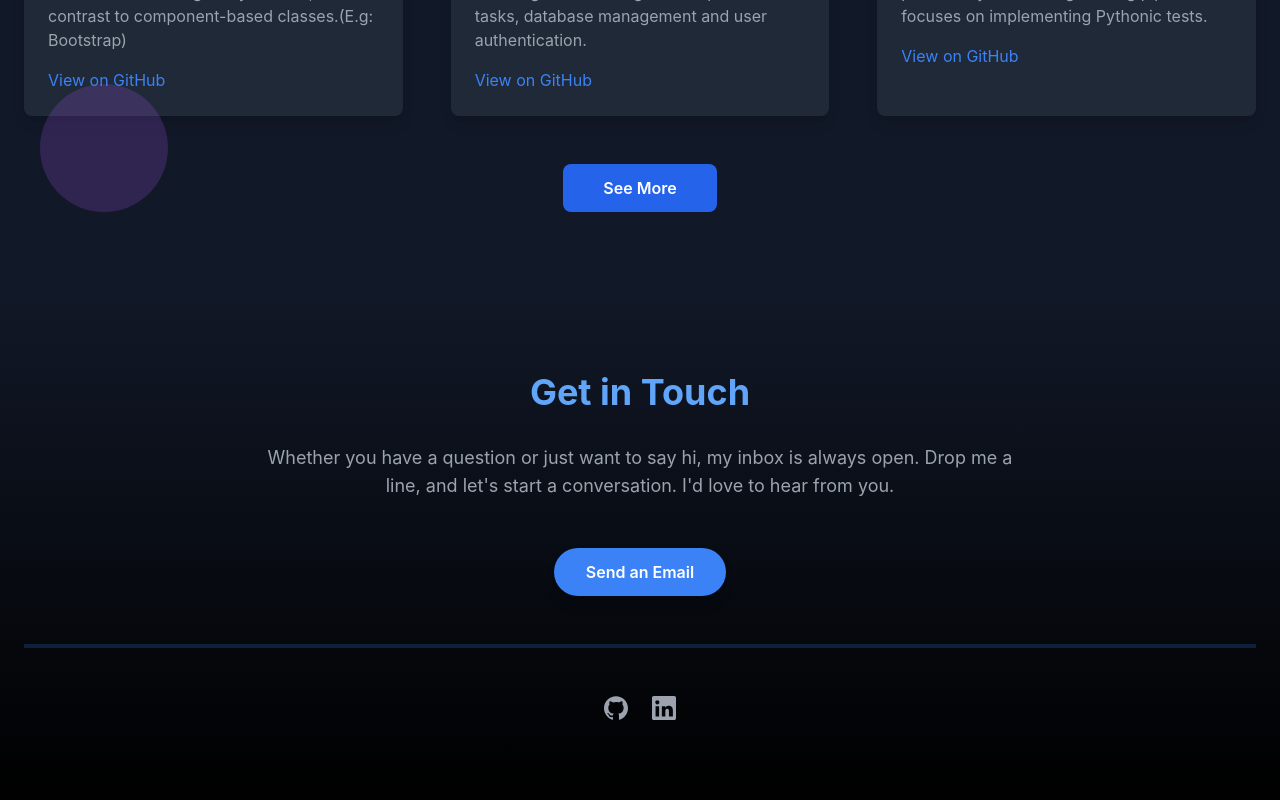
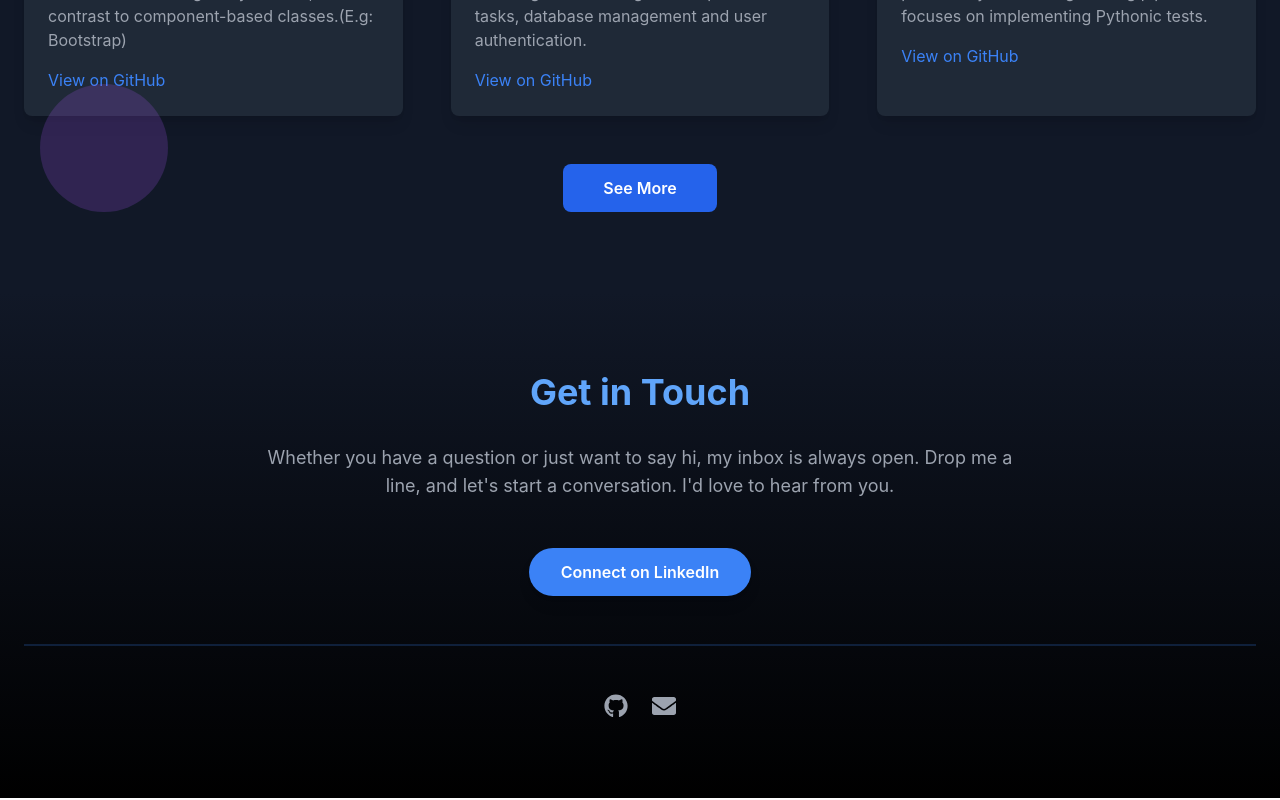
Before and after one commit to Haabiy/DEng-Portfolio, a React (Create React App) app: page / in a window 1280 px wide. Shown: the part 5260-6060 px from the top of the page. Built offline with nearby package versions, Linux system fonts and the light colour scheme.

Commit message:
added updates

```diff
--- a/src/components/Contact.jsx
+++ b/src/components/Contact.jsx
@@ -1,4 +1,5 @@
 import React from 'react';
+import { FaGithub, FaEnvelope } from 'react-icons/fa';
 
 const Contact = () => {
   return (
@@ -16,17 +17,19 @@ const Contact = () => {
 
         {/* Call to Action */}
         <div className="flex flex-col md:flex-row justify-center items-center space-y-6 md:space-y-0 md:space-x-12">
-          {/* Email Button */}
+          {/* LinkedIn Button */}
           <a
-            href="mailto:abiy.dema@gmail.com"
+            href="https://www.linkedin.com/in/abiy-dema/"
+            target="_blank"
+            rel="noopener noreferrer"
             className="bg-blue-500 hover:bg-blue-600 text-white font-semibold py-3 px-8 rounded-full transition duration-300 transform hover:scale-105 shadow-lg"
           >
-            Send an Email
+            Connect on LinkedIn
           </a>
         </div>
 
         {/* Decorative Divider */}
-        <div className="my-12 w-full h-1 bg-blue-500 opacity-20"></div>
+        <div className="my-12 w-full h-0.5 bg-blue-500 opacity-20"></div>
 
         {/* Social Links */}
         <div className="flex justify-center space-x-6 text-gray-400">
@@ -36,29 +39,13 @@ const Contact = () => {
             rel="noopener noreferrer"
             className="hover:text-white transition duration-300"
           >
-            <svg
-              xmlns="http://www.w3.org/2000/svg"
-              fill="currentColor"
-              className="w-6 h-6"
-              viewBox="0 0 24 24"
-            >
-              <path d="M12 .296C5.372.296 0 5.667 0 12.296c0 5.298 3.438 9.8 8.207 11.387.6.111.793-.261.793-.578 0-.287-.01-1.05-.016-2.06-3.338.725-4.042-1.613-4.042-1.613-.545-1.384-1.333-1.754-1.333-1.754-1.09-.746.083-.731.083-.731 1.204.084 1.838 1.237 1.838 1.237 1.07 1.834 2.809 1.304 3.492.996.108-.775.418-1.304.76-1.604-2.664-.302-5.466-1.332-5.466-5.931 0-1.31.469-2.381 1.236-3.221-.124-.303-.536-1.522.117-3.176 0 0 1.009-.322 3.3 1.23a11.518 11.518 0 0 1 3.003-.403c1.018.004 2.043.137 3.003.403 2.292-1.552 3.299-1.23 3.299-1.23.654 1.654.242 2.873.118 3.176.77.84 1.235 1.911 1.235 3.221 0 4.609-2.804 5.624-5.474 5.92.43.37.823 1.102.823 2.222 0 1.606-.015 2.9-.015 3.293 0 .32.192.694.801.577C20.565 22.093 24 17.59 24 12.296c0-6.629-5.373-12-12-12" />
-            </svg>
+            <FaGithub className="w-6 h-6" />
           </a>
           <a
-            href="https://www.linkedin.com/in/abiy-dema/"
-            target="_blank"
-            rel="noopener noreferrer"
+            href="mailto:abiy.dema@gmail.com"
             className="hover:text-white transition duration-300"
           >
-            <svg
-              xmlns="http://www.w3.org/2000/svg"
-              fill="currentColor"
-              className="w-6 h-6"
-              viewBox="0 0 24 24"
-            >
-              <path d="M20.447 20.452H16.91v-4.943c0-1.177-.025-2.692-1.641-2.692-1.641 0-1.892 1.282-1.892 2.605v5.03h-3.534v-10.174h3.393v1.39h.047c.472-.896 1.63-1.843 3.354-1.843 3.584 0 4.246 2.355 4.246 5.423v5.204zM5.337 8.433c-1.144 0-2.072-.929-2.072-2.072 0-1.144.928-2.072 2.072-2.072 1.145 0 2.072.928 2.072 2.072 0 1.144-.927 2.072-2.072 2.072zm1.771 12.019H3.566v-10.174h3.542v10.174zM22.225 0H1.771C.791 0 0 .792 0 1.771v20.457c0 .979.791 1.771 1.771 1.771h20.457c.978 0 1.771-.792 1.771-1.771V1.771c0-.979-.793-1.771-1.771-1.771z"/>
-            </svg>
+            <FaEnvelope className="w-6 h-6" />
           </a>
         </div>
       </div>
```
